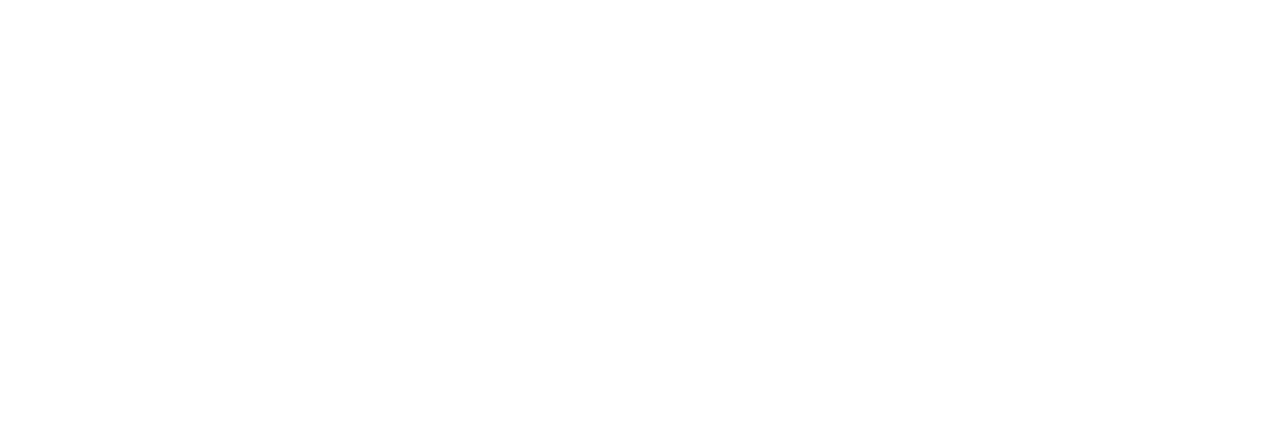
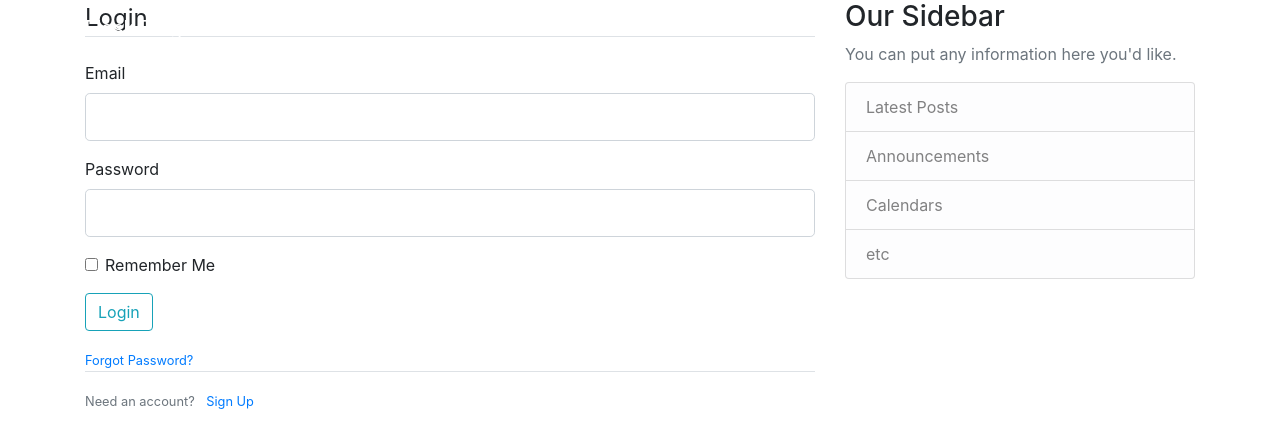
Before and after one commit to mauryahimanshu/Flask_Blog, a Flask app: page /login in a window 1280 px wide. Before the commit the part shown is empty. Shown: the top 448 px of the page. Run offline with Flask 2, Linux system fonts and the light colour scheme.

Commit message:
Created Login Page and used some basic checks to test login

```diff
--- a/flaskblog.py
+++ b/flaskblog.py
@@ -22,9 +22,15 @@
         return redirect(url_for('index'))
     return render_template('register.html', form=form, title='Register')
 
-@app.route('/login')
+@app.route('/login', methods=['GET', 'POST'])
 def login():
     form = LoginForm()
+    if form.validate_on_submit():
+        if form.email.data == 'admin@gmail.com' and form.password.data == 'password':
+            flash('You have successfully logged in!', 'success')
+            return redirect(url_for('index'))
+        else :
+            flash('Login Unsuccessful. Please check username and password', 'danger')
     return render_template('login.html', form=form, title='Login')
 
 
--- a/templates/base.html
+++ b/templates/base.html
@@ -17,14 +17,14 @@
     <header class="site-header">
         <nav class="navbar navbar-expand-md navbar-dark bg-steel fixed-top">
             <div class="container">
-                <a class="navbar-brand mr-4" href="/">Flask Blog</a>
+                <a class="navbar-brand mr-4" href="{{ url_for('index') }}">Flask Blog</a>
                 <button class="navbar-toggler" type="button" data-toggle="collapse" data-target="#navbarToggle" aria-controls="navbarToggle" aria-expanded="false" aria-label="Toggle navigation">
                     <span class="navbar-toggler-icon"></span>
                 </button>
                 <div class="collapse navbar-collapse" id="navbarToggle">
                     <div class="navbar-nav mr-auto">
-                        <a class="nav-item nav-link" href="/">Home</a>
-                        <a class="nav-item nav-link" href="/about">About</a>
+                        <a class="nav-item nav-link" href="{{ url_for('index') }}">Home</a>
+                        <a class="nav-item nav-link" href="{{ url_for('about') }}">About</a>
                     </div>
                     <!-- Navbar Right Side -->
                     <div class="navbar-nav">
--- a/templates/login.html
+++ b/templates/login.html
@@ -0,0 +1,53 @@
+{% extends 'base.html' %}
+
+{% block content %}
+    <div class="content-section">
+        <form action="" method="POST">
+            {{ form.hidden_tag() }}
+            <fieldset class="form-group">
+                <legend class="border-bottom mb-4">Login</legend>
+                <div class="form-group">
+                    {{ form.email.label(class="form-control-label") }}
+                    {% if form.email.errors %}
+                        {{ form.email(class="form-control form-control-lg is-invalid") }}
+                        <div class="invalid-feedback">
+                            {% for error in form.email.errors %}
+                                <span>{{ error }}</span>
+                            {% endfor %}
+                        </div>
+                    {% else %}
+                        {{ form.email(class="form-control form-control-lg") }}
+                    {% endif %}
+                </div>
+                <div class="form-group">
+                    {{ form.password.label(class="form-control-label") }}
+                    {% if form.password.errors %}
+                        {{ form.password(class="form-control form-control-lg is-invalid") }}
+                        <div class="invalid-feedback">
+                            {% for error in form.password.errors %}
+                                <span>{{ error }}</span>
+                            {% endfor %}
+                        </div>
+                    {% else %}
+                        {{ form.password(class="form-control form-control-lg") }}
+                    {% endif %}
+                </div>
+                <div class="form-check">
+                    {{ form.remember(class="form-check-input") }}
+                    {{ form.remember.label(class="form-check-label") }}
+                </div>
+            </fieldset>
+            <div class="form-group">
+                {{ form.submit(class="btn btn-outline-info") }}
+            </div>
+            <small class="text-muted">
+                <a href="#">Forgot Password?</a>
+            </small>
+        </form>
+    </div>
+    <div class="border-top pt-3">
+        <small class="text-muted">
+            Need an account? <a href="{{ url_for('register') }}" class="ml-2">Sign Up</a>
+        </small>
+    </div>
+{% endblock content %}
```
Also changed, not shown: 1 other file.
